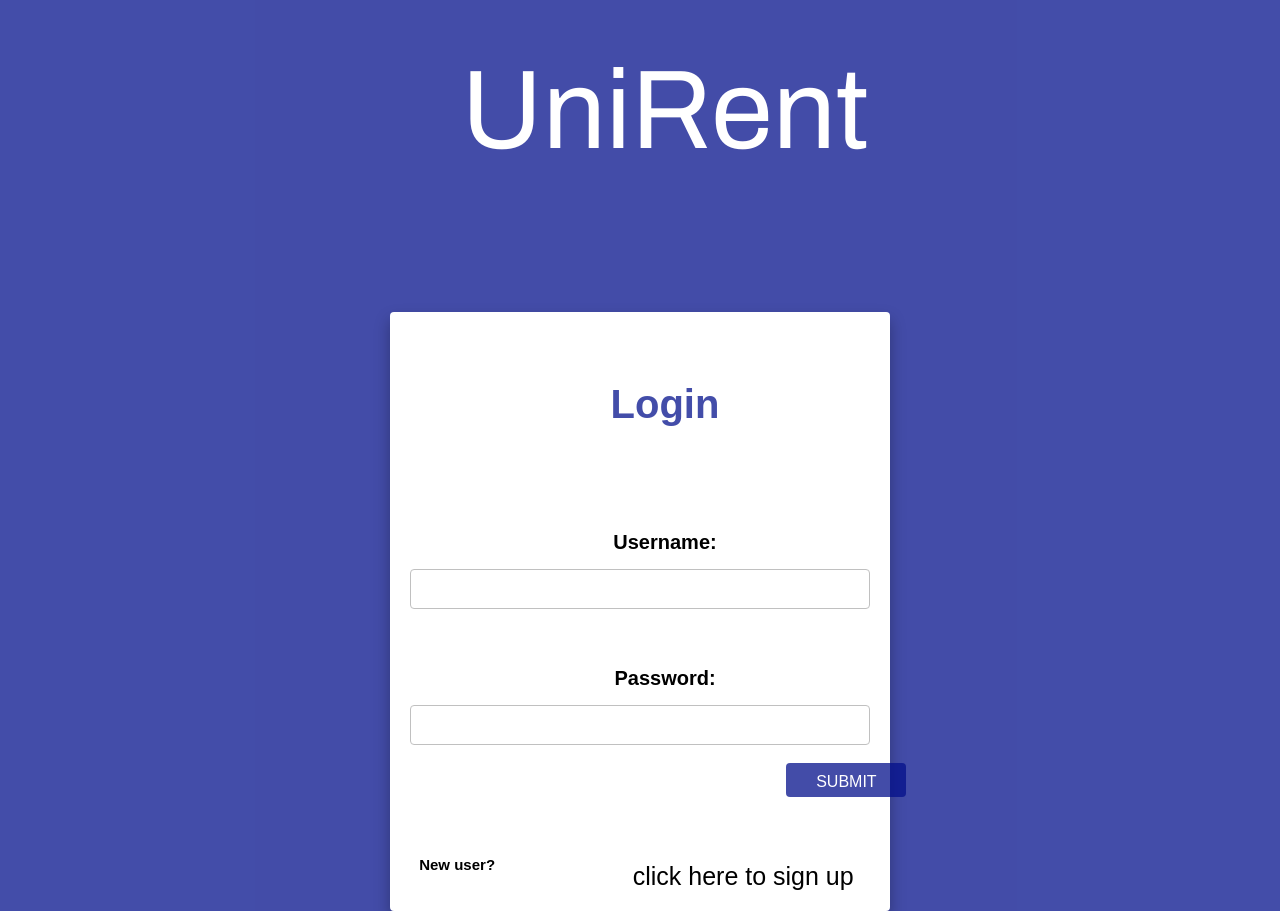
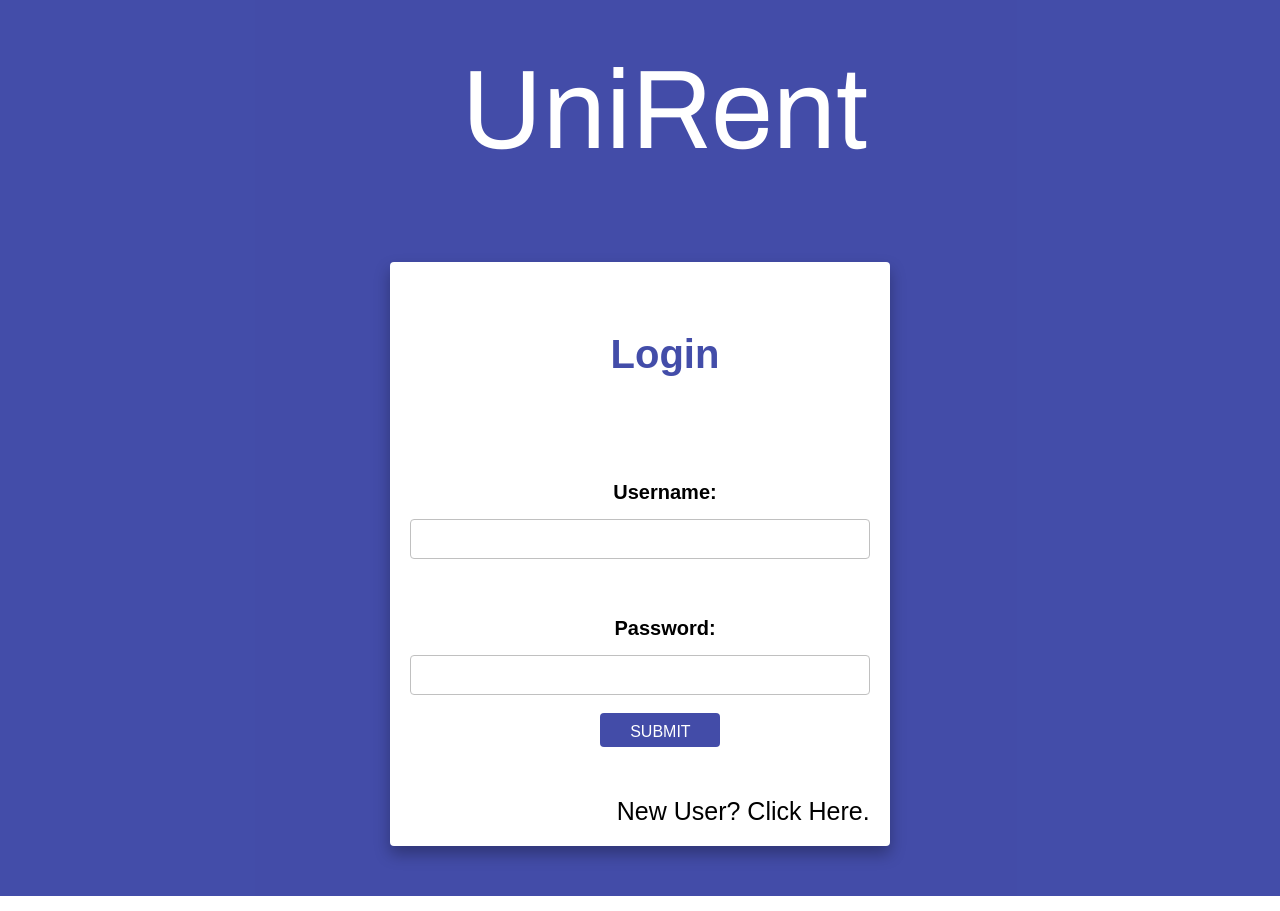
Before and after one commit to lukesno/cpsc-471, a React (Create React App) app in the folder Client/: page / in a window 1280 px wide. Built offline with nearby package versions, Linux system fonts and the light colour scheme.

Commit message:
fixed login page

```diff
--- a/Client/src/Pages/Login.css
+++ b/Client/src/Pages/Login.css
@@ -21,7 +21,7 @@
 
 .title{
     text-align: center;
-    margin-bottom: 100px;
+    margin-bottom: 50px;
     font-size: 700%;
     color: #ffffff;
     font-family: 'Archivo';
@@ -34,6 +34,7 @@
     background: white;
     border-radius: 4px;
     box-shadow: 0 8px 16px rgba(0,0,0,.3);
+    margin-bottom: 50px;
 }
 
 .container form .form-group{
@@ -57,8 +58,8 @@
 }
 
 .container form h3{
-    text-align: center;
     margin-bottom: 5px;
+    margin-left: 50px;
     color: #000000;
     font-size: 15px;
 }
@@ -75,7 +76,7 @@
 
 .container form .btn{
     margin-left: 50%;
-    transform: translateX(-50%);
+    transform: translateX(-205%);
     width: 120px;
     height: 34px;
     border: none;
--- a/Client/src/Pages/Login.js
+++ b/Client/src/Pages/Login.js
@@ -8,7 +8,6 @@ export default function Login() {
         .then(res => console.log(res.data[0].username))
 
     };
-
 
     return (
 
@@ -30,9 +29,8 @@ export default function Login() {
                     <Link to="/search">
                         <button class="btn" type="submit" onClick={loginCheck}>Submit</button>
                     </Link>
-                    <div>
-                        <h3>New user?</h3>
-                        <Link to="/register">click here to sign up</Link>
+                    <div class = "register-text">
+                        <Link to="/register">New User? Click Here.</Link>
                     </div>
                 </form>
             </div>
```
